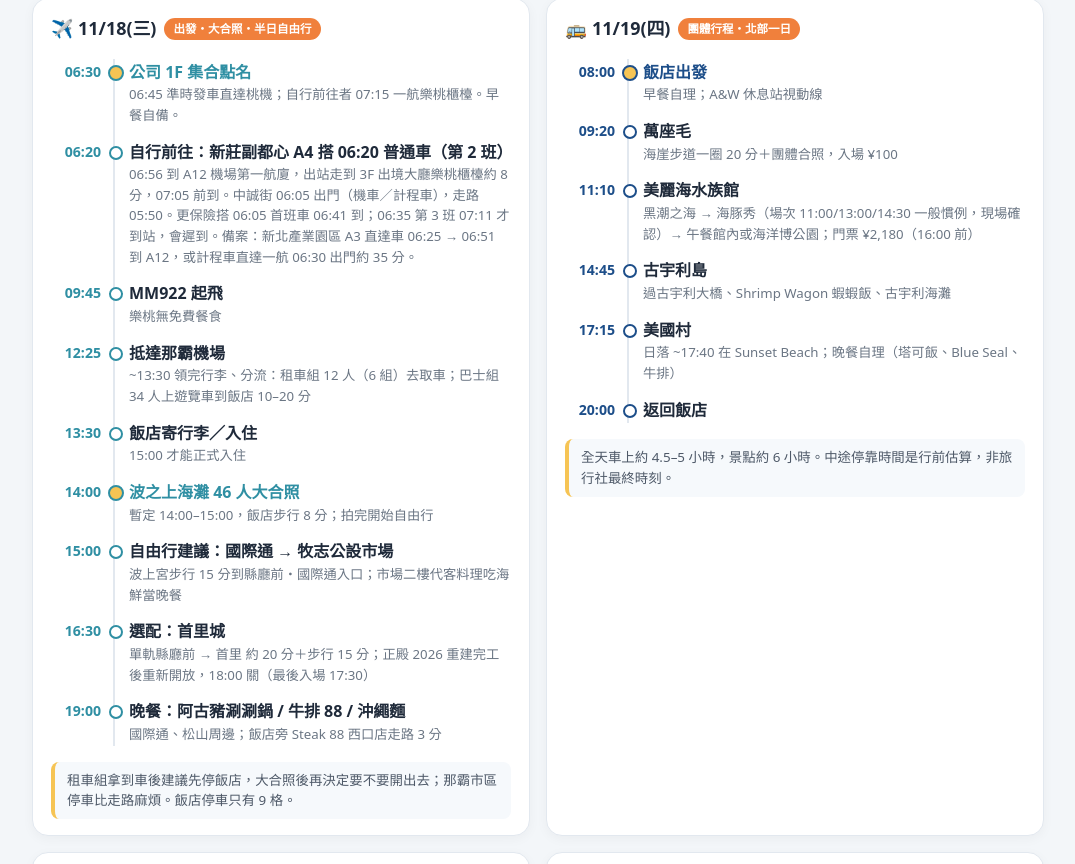
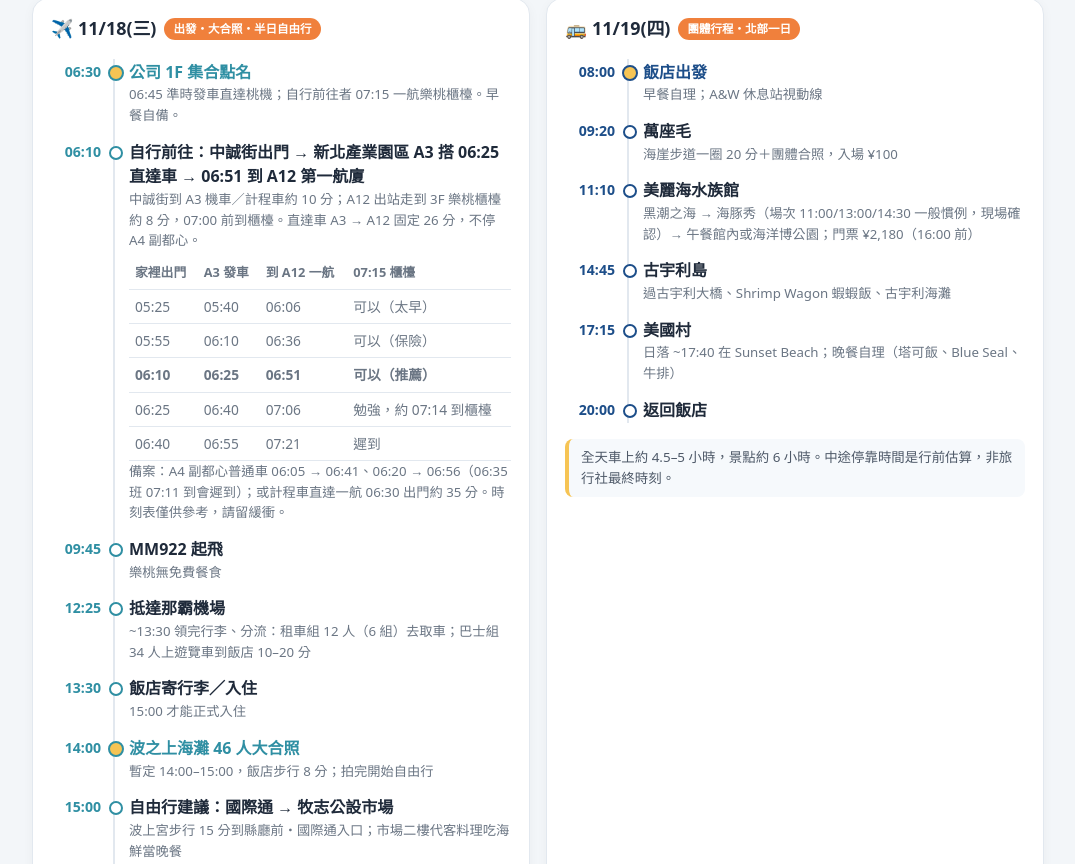
Before and after one commit to g4ru04/yi-shan-food-map, a plain HTML site: page ikala-trip-1118/index.html in a window 1280 px wide. Shown: the part 2248-3112 px from the top of the page, without its empty margins (102-1177 px from the left). Drawn offline with nearby package versions, Linux system fonts and the light colour scheme.

Commit message:
ikala-trip-1118: 11/18 自行前往改以新北產業園區 A3 直達車為主，附出門時間表
Co-Authored-By: Claude Fable 5.1 <noreply@anthropic.com>

```diff
--- a/ikala-trip-1118/index.html
+++ b/ikala-trip-1118/index.html
@@ -167,7 +167,7 @@
       <h2>✈️ 11/18(三) <span class="chip sea">出發・大合照・半日自由行</span></h2>
       <ul class="tl">
         <li class="star"><span class="t">06:30</span><div class="d"><b>公司 1F 集合點名</b><div class="s">06:45 準時發車直達桃機；自行前往者 07:15 一航樂桃櫃檯。早餐自備。</div></div></li>
-        <li><span class="t">06:20</span><div class="d"><b>自行前往：新莊副都心 A4 搭 06:20 普通車（第 2 班）</b><div class="s">06:56 到 A12 機場第一航廈，出站走到 3F 出境大廳樂桃櫃檯約 8 分，07:05 前到。中誠街 06:05 出門（機車／計程車），走路 05:50。更保險搭 06:05 首班車 06:41 到；06:35 第 3 班 07:11 才到站，會遲到。備案：新北產業園區 A3 直達車 06:25 → 06:51 到 A12，或計程車直達一航 06:30 出門約 35 分。</div></div></li>
+        <li><span class="t">06:10</span><div class="d"><b>自行前往：中誠街出門 → 新北產業園區 A3 搭 06:25 直達車 → 06:51 到 A12 第一航廈</b><div class="s">中誠街到 A3 機車／計程車約 10 分；A12 出站走到 3F 樂桃櫃檯約 8 分，07:00 前到櫃檯。直達車 A3 → A12 固定 26 分，不停 A4 副都心。<table class="cmp" style="margin-top:6px"><tr><th>家裡出門</th><th>A3 發車</th><th>到 A12 一航</th><th>07:15 櫃檯</th></tr><tr><td>05:25</td><td>05:40</td><td>06:06</td><td>可以（太早）</td></tr><tr><td>05:55</td><td>06:10</td><td>06:36</td><td>可以（保險）</td></tr><tr><td><b>06:10</b></td><td><b>06:25</b></td><td><b>06:51</b></td><td><b>可以（推薦）</b></td></tr><tr><td>06:25</td><td>06:40</td><td>07:06</td><td>勉強，約 07:14 到櫃檯</td></tr><tr><td>06:40</td><td>06:55</td><td>07:21</td><td>遲到</td></tr></table>備案：A4 副都心普通車 06:05 → 06:41、06:20 → 06:56（06:35 班 07:11 到會遲到）；或計程車直達一航 06:30 出門約 35 分。時刻表僅供參考，請留緩衝。</div></div></li>
         <li><span class="t">09:45</span><div class="d"><b>MM922 起飛</b><div class="s">樂桃無免費餐食</div></div></li>
         <li><span class="t">12:25</span><div class="d"><b>抵達那霸機場</b><div class="s">~13:30 領完行李、分流：租車組 12 人（6 組）去取車；巴士組 34 人上遊覽車到飯店 10–20 分</div></div></li>
         <li><span class="t">13:30</span><div class="d"><b>飯店寄行李／入住</b><div class="s">15:00 才能正式入住</div></div></li>
```
Also changed, not shown: 1 other file.
